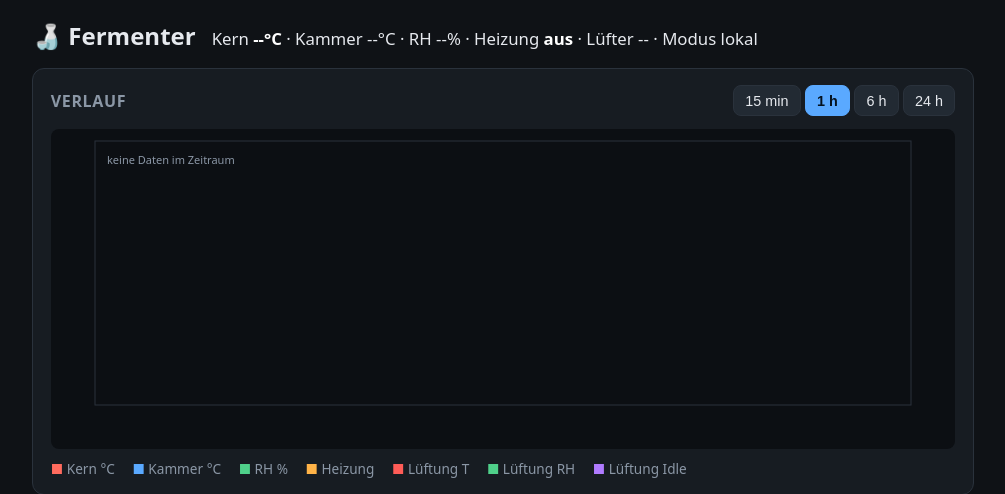
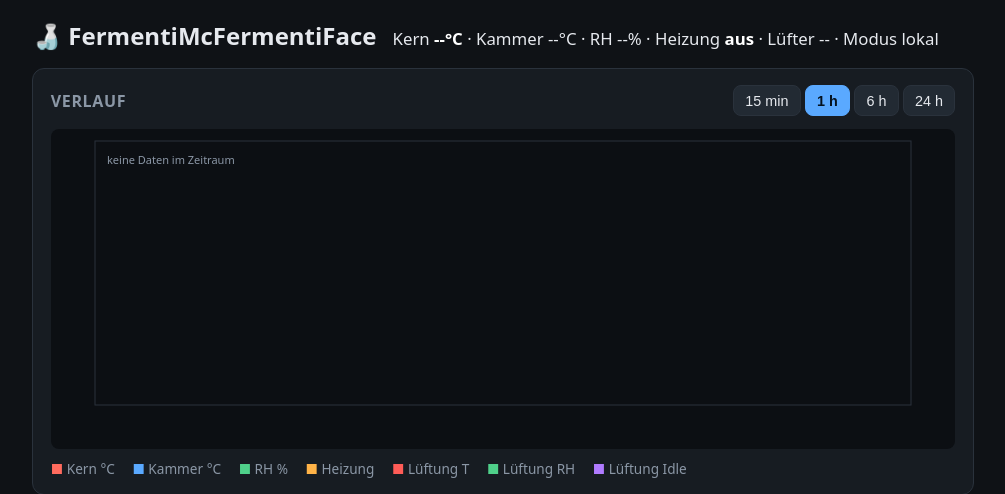
Before and after one commit to hobblefuzz/FermentiMcFermentiFace, a Flask app: page / in a window 1280 px wide. Shown: the top 494 px of the page, without its empty margins (137-1142 px from the left). Run offline with Flask 3, Linux system fonts and the light colour scheme; data that the repository does not hold is empty.

Commit message:
Rename dashboard title to FermentiMcFermentiFace
Co-Authored-By: Claude Opus 4.8 <noreply@anthropic.com>

```diff
--- a/pi/templates/index.html
+++ b/pi/templates/index.html
@@ -3,12 +3,12 @@
 <head>
   <meta charset="utf-8">
   <meta name="viewport" content="width=device-width, initial-scale=1">
-  <title>Fermenter</title>
+  <title>FermentiMcFermentiFace</title>
   <link rel="stylesheet" href="/static/style.css">
 </head>
 <body>
   <header>
-    <h1>🍶 Fermenter</h1>
+    <h1>🍶 FermentiMcFermentiFace</h1>
     <div id="live" class="live off">lade …</div>
   </header>
 
```
